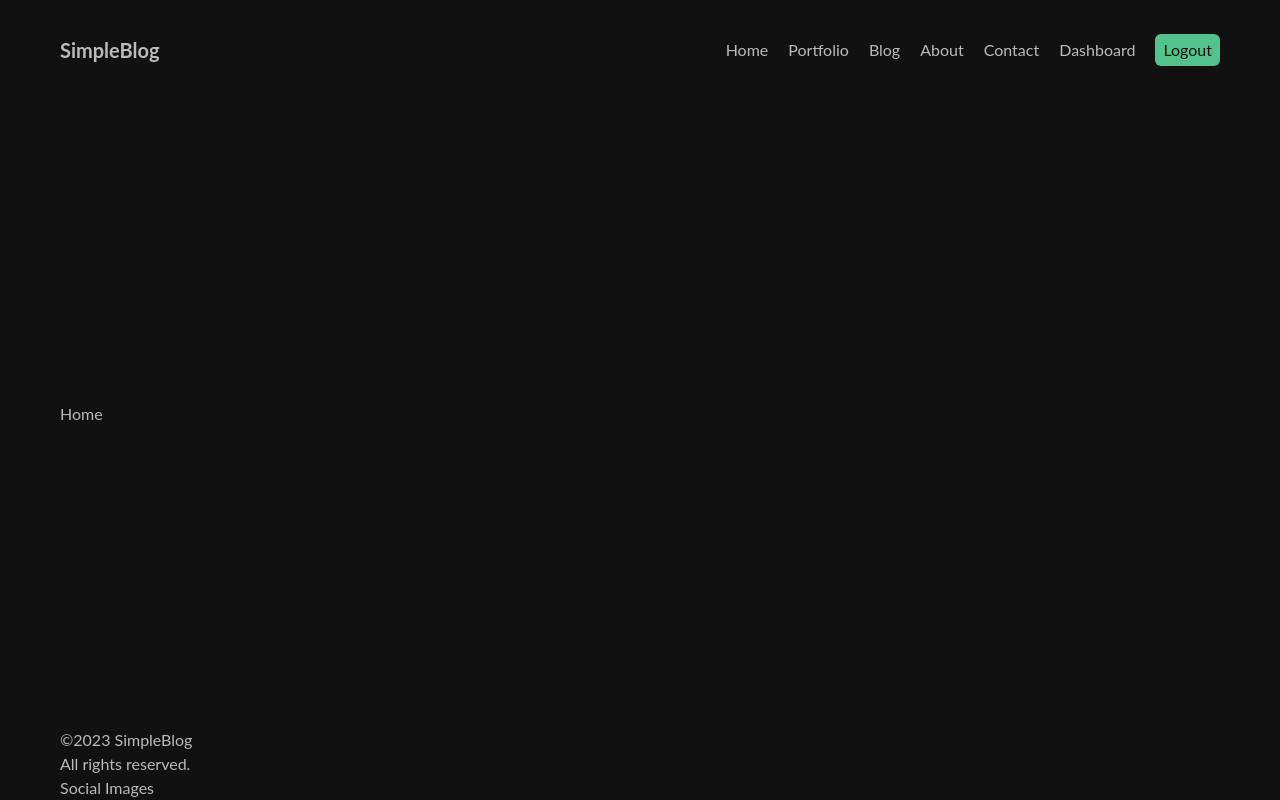
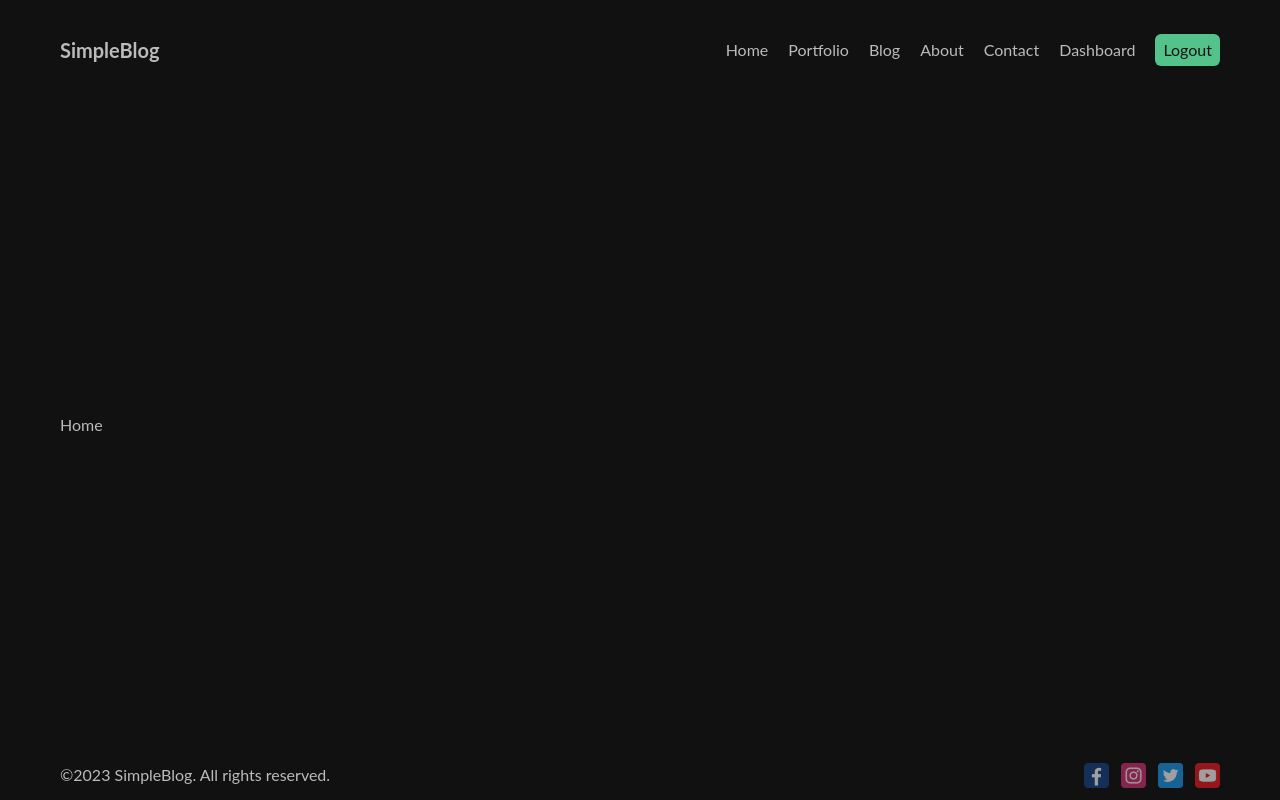
Before and after one commit to bojan09/next-js-blog, a Next.js app: page / in a window 1280 px wide. Built offline with nearby package versions, Linux system fonts and the light colour scheme.

Commit message:
adding styles to Footer, updates in Navbar

```diff
--- a/src/components/footer/Footer.jsx
+++ b/src/components/footer/Footer.jsx
@@ -1,15 +1,43 @@
 import React from "react";
+import Image from "next/image";
 
 const Footer = () => {
   return (
-    <div>
+    <div className="h-[50px] flex items-center justify-between">
       {/* Text */}
-      <div>
-        ©2023 SimpleBlog <br /> All rights reserved.
-      </div>
+      <div>©2023 SimpleBlog. All rights reserved.</div>
 
       {/* Social Images */}
-      <div>Social Images</div>
+      <div className="flex items-center gap-3">
+        <Image
+          src="/1.png"
+          width={25}
+          height={25}
+          alt="footer_img"
+          className="opacity-60  hover:opacity-90 cursor-pointer"
+        />
+        <Image
+          src="/2.png"
+          width={25}
+          height={25}
+          alt="footer_img"
+          className="opacity-60 hover:opacity-90 cursor-pointer"
+        />
+        <Image
+          src="/3.png"
+          width={25}
+          height={25}
+          alt="footer_img"
+          className="opacity-60  hover:opacity-90 cursor-pointer"
+        />
+        <Image
+          src="/4.png"
+          width={25}
+          height={25}
+          alt="footer_img"
+          className="opacity-60  hover:opacity-90 cursor-pointer"
+        />
+      </div>
     </div>
   );
 };
--- a/src/components/navbar/Navbar.jsx
+++ b/src/components/navbar/Navbar.jsx
@@ -21,7 +21,7 @@ const Navbar = () => {
 
         {/* Logout button */}
         <button
-          className="px-2 py-1 border-none bg-[#53c28b] hover:bg-[#53c15b] rounded-md text-[#121212]"
+          className="px-2 py-1 border-none bg-[#53c28b] hover:bg-[#53c26b] rounded-md text-[#121212]"
           onClick={() => console.log("Logged Out")}
         >
           Logout
```
